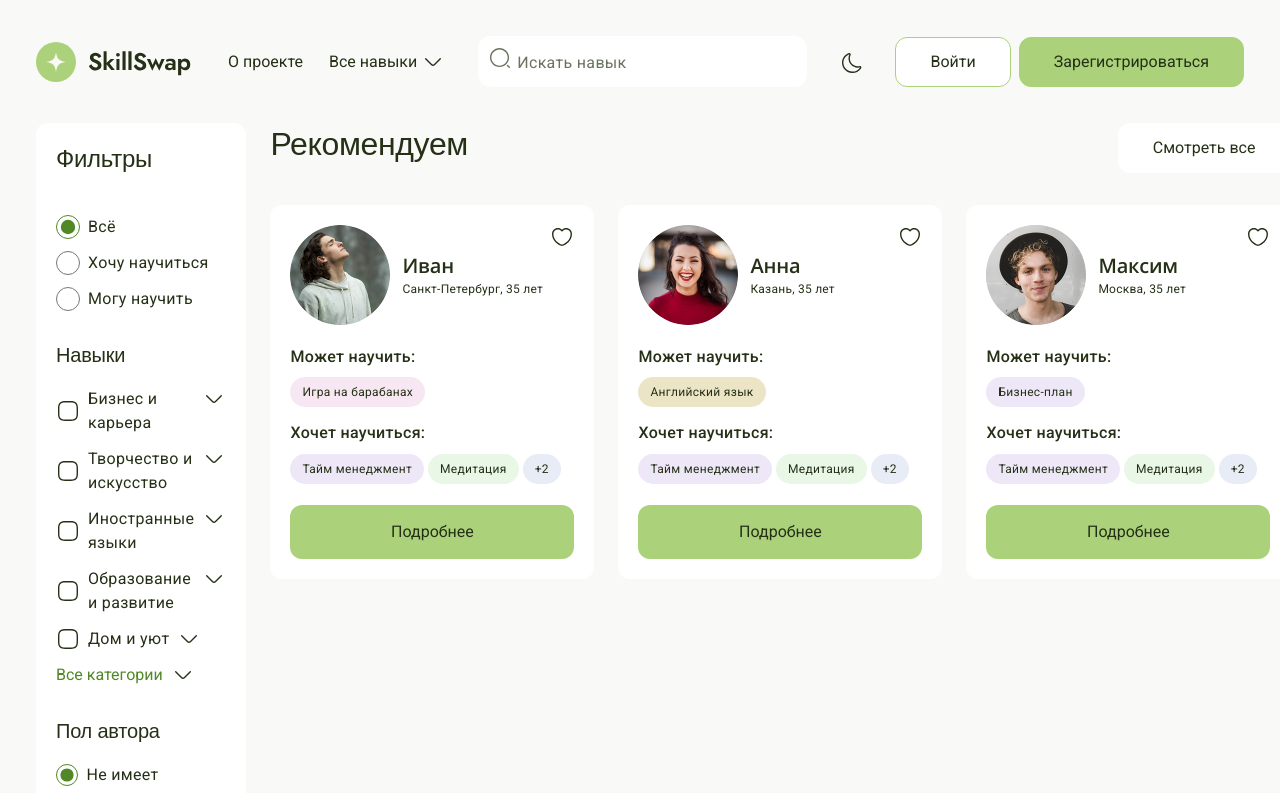
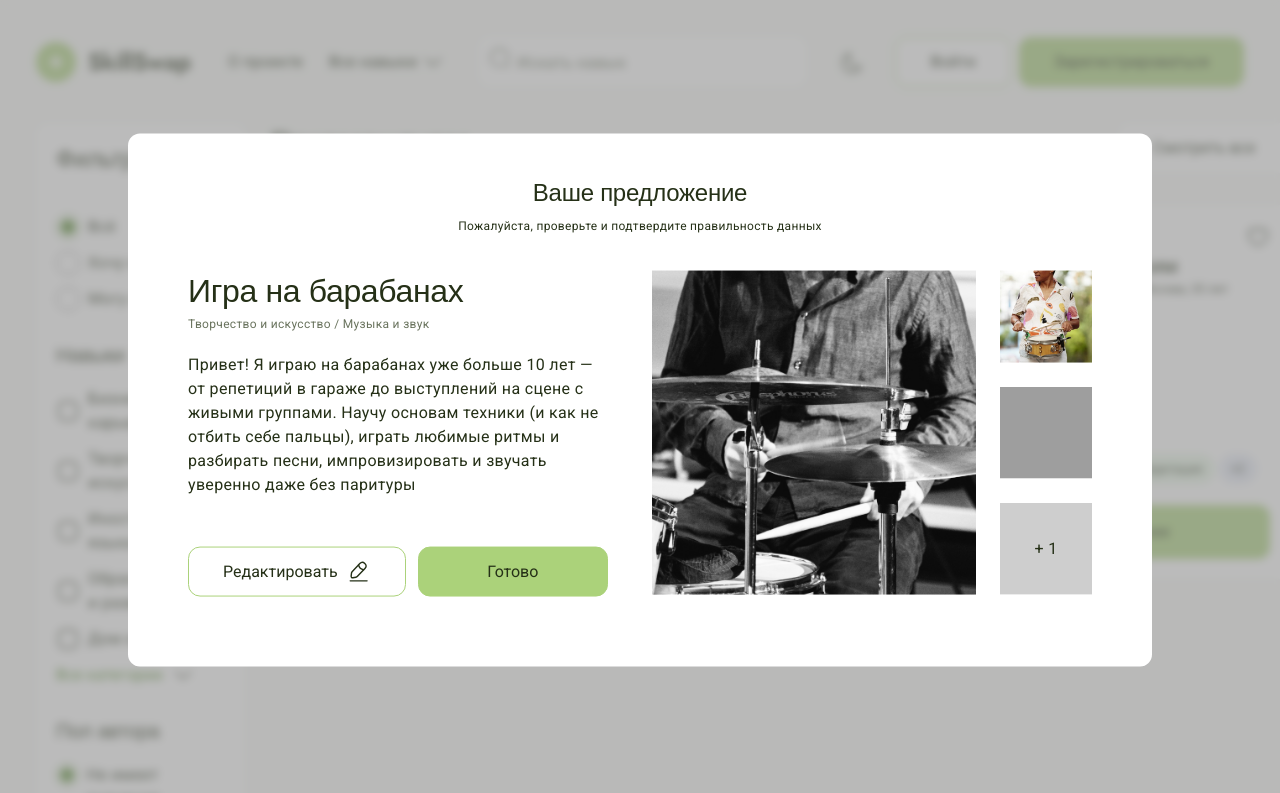
Before and after one commit to beschetnova/SkillSwap_marketplace, a React (Vite) app: page / in a window 1280 px wide. Shown: the top 793 px of the page. Built offline with nearby package versions, Linux system fonts and the light colour scheme; grey boxes are pictures that could not be loaded; a web font is replaced by a local one.

Commit message:
feat: add styles for modal offer

```diff
--- /dev/null
+++ b/src/components/ui/OfferModal/OfferModal.module.css
@@ -0,0 +1,71 @@
+.overlay {
+  background-color: #8e8e8e99;
+  backdrop-filter: blur(4px);
+  position: fixed;
+  inset: 0;
+  z-index: 2;
+}
+
+.modal {
+  position: fixed;
+  padding: 43px 60px 65px;
+  width: 100%;
+  max-width: 1024px;
+  top: 50%;
+  left: 50%;
+  transform: translate(-50%, -50%);
+  z-index: 9999;
+  margin: auto;
+  background-color: #fff;
+  border-radius: 12px;
+  display: flex;
+  gap: 36px;
+  flex-direction: column;
+  justify-content: center;
+}
+
+.header {
+  display: flex;
+  flex-direction: column;
+  gap: 8px;
+}
+
+.title {
+  text-align: center;
+}
+
+.text {
+  font-size: 0.75rem;
+}
+
+.content {
+  display: flex;
+  justify-content: space-between;
+  gap: 44px;
+}
+
+.descriptionContainer {
+  display: flex;
+  flex-direction: column;
+  gap: 28px;
+  width: 420px;
+  font-family: var(--font-main);
+}
+
+.buttonsContainer {
+  display: flex;
+  gap: 12px;
+  margin-top: 22px;
+}
+
+.buttonEdit,
+.buttonDone {
+  width: 100%;
+}
+
+.buttonEdit {
+  display: flex;
+  justify-content: center;
+  align-items: center;
+  gap: 8px;
+}
--- /dev/null
+++ b/src/components/ui/OfferModal/OfferModal.tsx
@@ -0,0 +1,81 @@
+import { useCallback, useEffect } from 'react';
+import styles from './OfferModal.module.css';
+import type { TOfferModalProps } from './types';
+import { UserOfferDescriptionCard } from '../UserOfferDescriptionCard/UserOfferDescriptionCard';
+import Carousel from '../Carousel/Carousel.tsx';
+import Button from '../buttons/button';
+
+export const OfferModal = ({
+  isOpen,
+  onClose,
+  title,
+  category,
+  subcategory,
+  description,
+  images
+}: TOfferModalProps) => {
+  const handleEscapeClose = useCallback(
+    (e: KeyboardEvent) => {
+      if (e.key === 'Escape') {
+        onClose();
+      }
+    },
+    [onClose]
+  );
+
+  useEffect(() => {
+    if (!isOpen) return;
+
+    document.addEventListener('keydown', handleEscapeClose);
+    return () => {
+      document.removeEventListener('keydown', handleEscapeClose);
+    };
+  }, [isOpen, handleEscapeClose]);
+
+  if (!isOpen) return null;
+
+  return (
+    <div className={styles.overlay} onClick={onClose}>
+      <div
+        className={styles.modal}
+        onClick={(e) => {
+          e.stopPropagation();
+        }}
+      >
+        <div className={styles.header}>
+          <h2 className={styles.title}>Ваше предложение</h2>
+          <p className={styles.text}>
+            Пожалуйста, проверьте и подтвердите правильность данных
+          </p>
+        </div>
+        <div className={styles.content}>
+          <div className={styles.descriptionContainer}>
+            <UserOfferDescriptionCard
+              title={title}
+              category={`${category} / ${subcategory}`}
+              description={description}
+            />
+            <div className={styles.buttonsContainer}>
+              <Button
+                onClick={onClose}
+                type={'secondary'}
+                className={styles.buttonEdit}
+              >
+                Редактировать
+                <img src='icons/edit.svg' alt='edit icon' />
+              </Button>
+              <Button
+                onClick={onClose}
+                type={'primary'}
+                className={styles.buttonDone}
+              >
+                Готово
+              </Button>
+            </div>
+          </div>
+          <Carousel images={images} />
+        </div>
+      </div>
+    </div>
+  );
+};
--- /dev/null
+++ b/src/components/ui/OfferModal/types.ts
@@ -0,0 +1,9 @@
+export type TOfferModalProps = {
+  isOpen: boolean;
+  onClose: () => void;
+  title: string;
+  category: string;
+  subcategory: string;
+  description: string;
+  images: string[];
+};
--- a/src/components/ui/UserOfferDescriptionCard/UserOfferDescriptionCard.module.css
+++ b/src/components/ui/UserOfferDescriptionCard/UserOfferDescriptionCard.module.css
@@ -24,5 +24,4 @@ h1 {
 
 .description {
   line-height: 24px;
-  letter-spacing: 1px;
 }
--- a/src/components/ui/UserOfferDescriptionCard/UserOfferDescriptionCard.tsx
+++ b/src/components/ui/UserOfferDescriptionCard/UserOfferDescriptionCard.tsx
@@ -2,7 +2,7 @@ import type { FC } from 'react';
 import type { TUserOfferDescriptionCard } from './type';
 import styles from './UserOfferDescriptionCard.module.css';
 
-const UserOfferDescriptionCard: FC<TUserOfferDescriptionCard> = ({
+export const UserOfferDescriptionCard: FC<TUserOfferDescriptionCard> = ({
   title,
   category,
   description
--- a/src/pages/MainPage/MainPage.tsx
+++ b/src/pages/MainPage/MainPage.tsx
@@ -8,6 +8,13 @@ import { UserCardSection } from '../../components/UserCardSection/UserCardSectio
 import Aside from '../../components/aside/aside.tsx';
 import styles from './MainPage.module.css';
 import type { User } from '../../utils/types.ts';
+import { OfferModal } from '../../components/ui/OfferModal/OfferModal.tsx';
+
+import testImage1 from '../../images/skills/drums/drum-1.jpg';
+import testImage5 from '../../images/skills/drums/drum-1.jpg';
+import testImage2 from '../../images/skills/drums/drum-2.jpg';
+import testImage3 from '../../images/skills/drums/drum-3.jpg';
+import testImage4 from '../../images/skills/drums/drum-4.jpg';
 
 const MainPage = () => {
   const skills = useAppSelector(selectAllSkills);
@@ -69,6 +76,8 @@ const MainPage = () => {
     });
   }, [users, filters]);
 
+  const items = [testImage1, testImage2, testImage3, testImage4, testImage5];
+
   return (
     <>
       <main className={styles.main}>
@@ -78,6 +87,17 @@ const MainPage = () => {
           users={filteredUsers}
           categories={skills}
         />
+        <OfferModal
+          isOpen={true}
+          onClose={() => {}}
+          title={'Игра на барабанах'}
+          category={'Творчество и искусство'}
+          subcategory={'Музыка и звук'}
+          description={
+            'Привет! Я играю на барабанах уже больше 10 лет — от репетиций в гараже до выступлений на сцене с живыми группами. Научу основам техники (и как не отбить себе пальцы), играть любимые ритмы и разбирать песни, импровизировать и звучать уверенно даже без паритуры'
+          }
+          images={items}
+        />
       </main>
     </>
   );
```
Also changed, not shown: public/icons/edit.svg (added), 1 other file (tests, documents, lock files or other folders).
